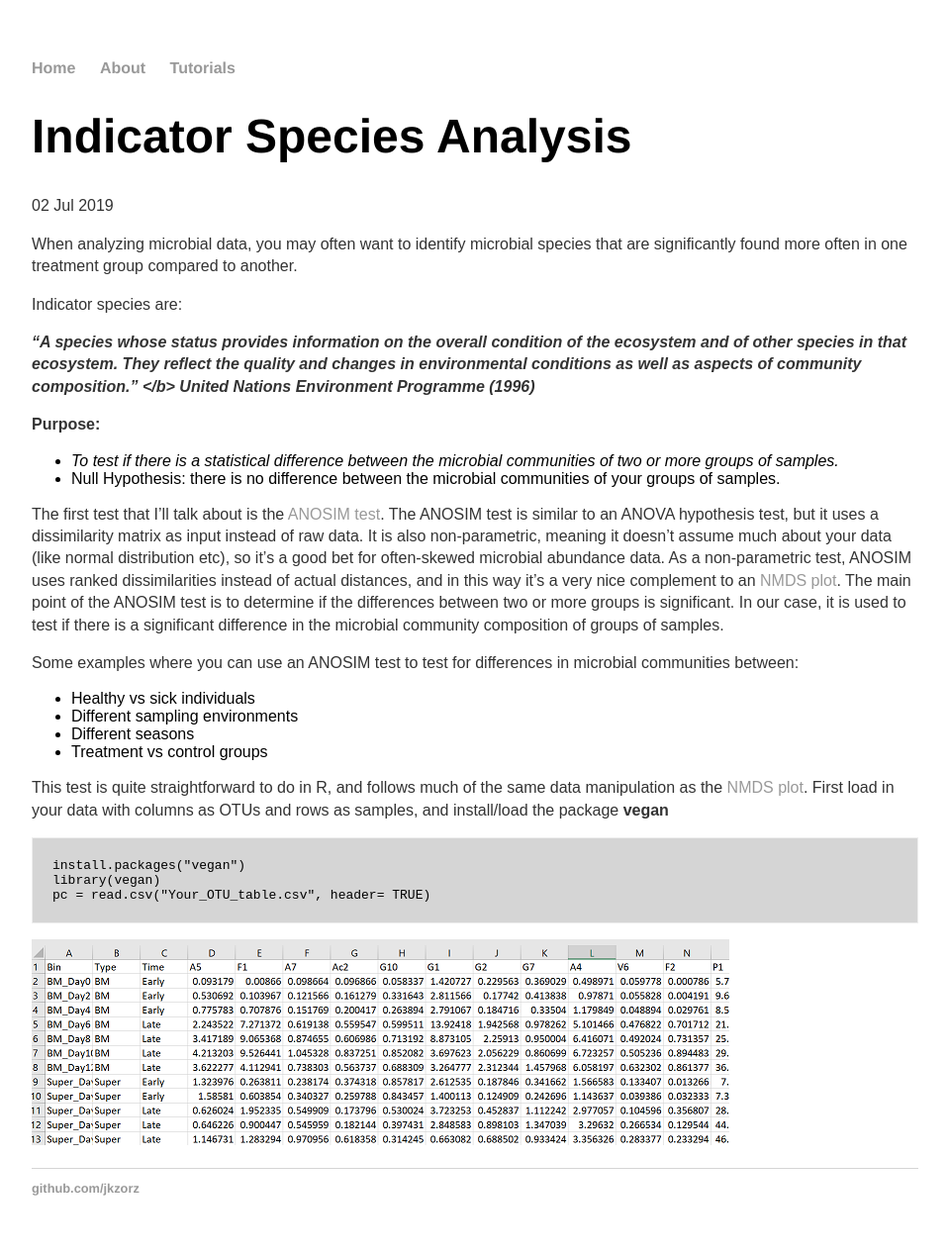
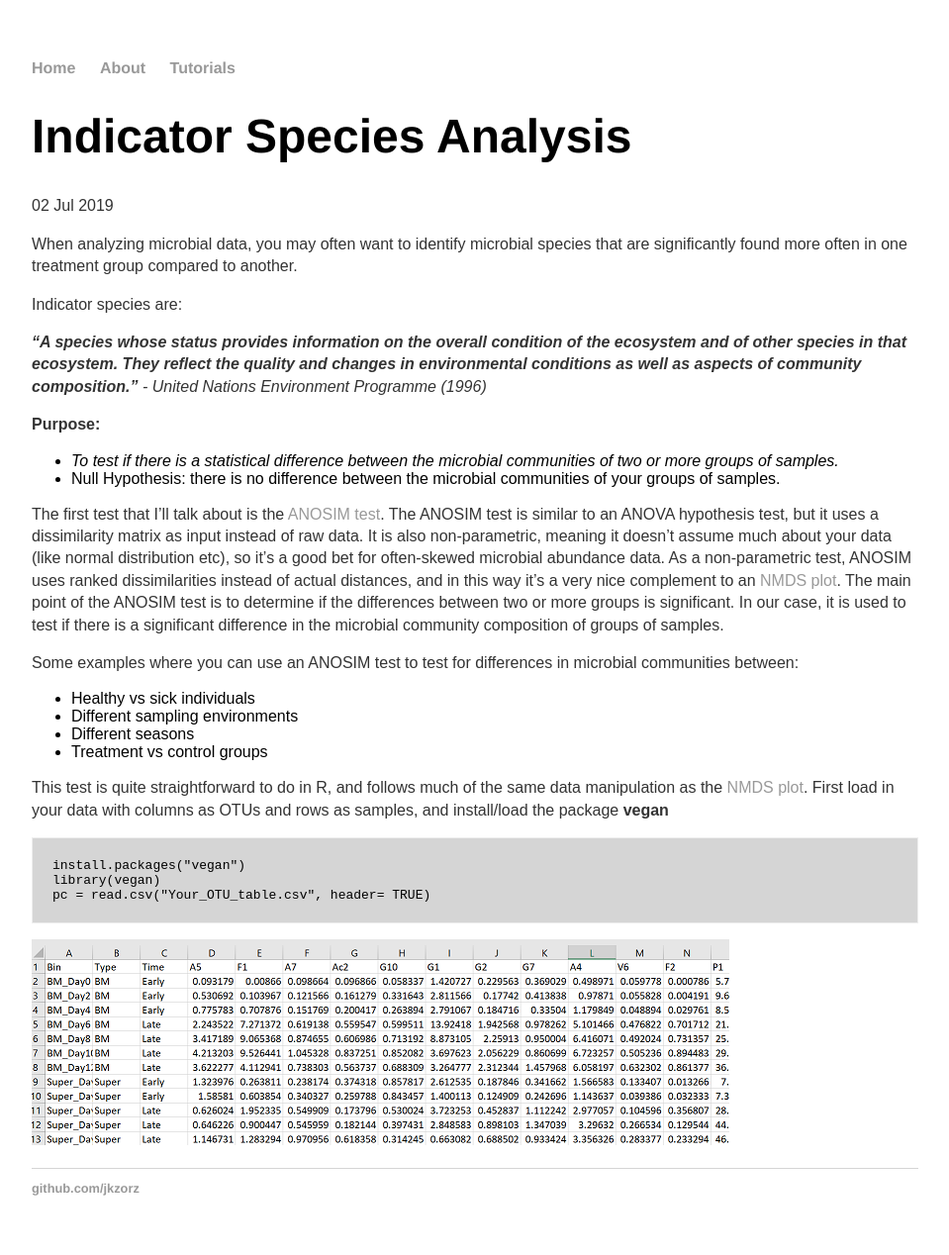
Before and after one commit to jkzorz/jkzorz.github.io, a Jekyll site: the page built from _posts/2019-07-02-Indicator-species-analysis.md, in a window 1280 px wide. Shown: the whole page at 99% size, without its empty margins (160-1119 px from the left). Built offline with Jekyll 4.4.1, drawn with Linux system fonts in a browser that asks for light colours.

```diff
--- a/_posts/2019-07-02-Indicator-species-analysis.md
+++ b/_posts/2019-07-02-Indicator-species-analysis.md
@@ -9,7 +9,7 @@ When analyzing microbial data, you may often want to identify microbial species
 
 Indicator species are:
 
-<b> <i>"A species whose status provides information on the overall condition of the ecosystem and of other species in that ecosystem. They reflect the quality and changes in environmental conditions as well as aspects of community composition." </b> United Nations Environment Programme (1996)</i>
+<b> <i>"A species whose status provides information on the overall condition of the ecosystem and of other species in that ecosystem. They reflect the quality and changes in environmental conditions as well as aspects of community composition." </i></b> <i>  - United Nations Environment Programme (1996)</i>
 
 
 
```
